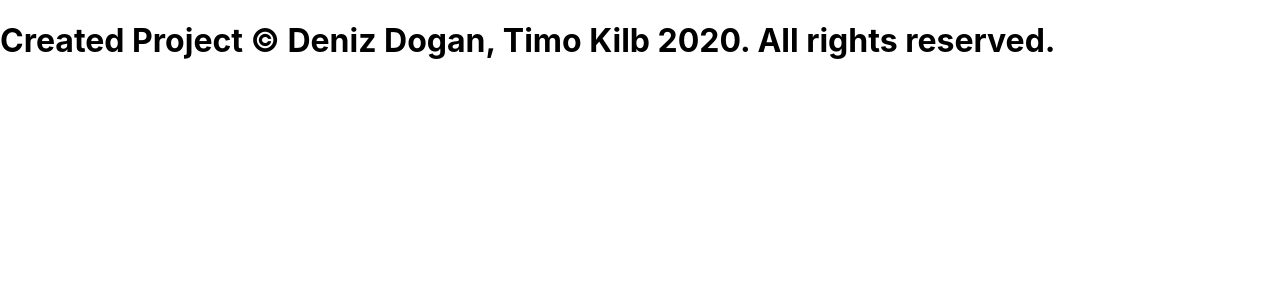
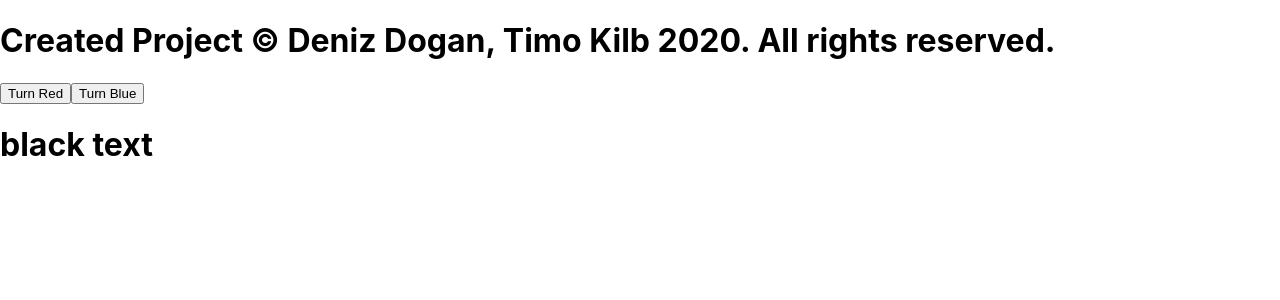
Before and after one commit to nagod/approx-tsp-web-app, a React (Create React App) app: page / in a window 1280 px wide. Shown: the top 300 px of the page. Built offline with nearby package versions, Linux system fonts and the light colour scheme.

Commit message:
established connection between views and app logic

```diff
--- a/src/App.js
+++ b/src/App.js
@@ -1,10 +1,12 @@
 import logo from './logo.svg';
 import './App.css';
+import MainViewContoller from './ViewController/MainViewContoller';
 
 function App() {
   return (
     <div>
         <h1>Created Project © Deniz Dogan, Timo Kilb 2020. All rights reserved.</h1>
+        <MainViewContoller />
     </div>
   );
 }
--- /dev/null
+++ b/src/App/Config.js
@@ -0,0 +1,3 @@
+//
+// Config class
+//
--- a/src/Presenter/MainPresenter.js
+++ b/src/Presenter/MainPresenter.js
@@ -0,0 +1,24 @@
+//
+// Presenter for main module
+// Takes care of module logic and communication between Model, Views and
+// Services i.e. reading files, fetching data and so on.
+//
+
+export default class MainPresenter{
+
+    constructor(viewController){
+        this.viewController = viewController
+        this.handleTurnRedButtonClicked = this.handleTurnRedButtonClicked.bind(this)
+        this.handleTurnBlueButtonClicked = this.handleTurnBlueButtonClicked.bind(this)
+    }
+
+    handleTurnRedButtonClicked(){
+        this.viewController.turnViewRed()
+    }
+
+    handleTurnBlueButtonClicked(){
+        this.viewController.turnViewBlue()
+    }
+
+
+}
--- a/src/View/Button.js
+++ b/src/View/Button.js
@@ -0,0 +1,12 @@
+import React from "react"
+
+export default class Button extends React.Component{
+
+    // Generic Button
+
+    render(){
+        return (
+            <button onClick={() => this.props.handleButtonClicked()}>{this.props.label}</button>
+        )
+    }
+}
--- a/src/ViewController/MainViewContoller.js
+++ b/src/ViewController/MainViewContoller.js
@@ -0,0 +1,57 @@
+//
+// ViewController of main module. Inhibits all views and notifies the presenter of any event.
+//
+
+
+
+
+
+import React from "react"
+import Button from "../View/Button"
+import MainPresenter from "../Presenter/MainPresenter"
+
+export default class MainViewController extends React.Component {
+
+    constructor(){
+
+        super()
+        this.presenter = new MainPresenter(this) // Presenter takes care of app logic
+
+        // Bind this to function so that "this" refers to this object
+        this.handleTurnRedButtonClicked = this.handleTurnRedButtonClicked.bind(this)
+        this.handleTurnBlueButtonClicked = this.handleTurnBlueButtonClicked.bind(this)
+    }
+
+    // Handling events
+
+    handleTurnRedButtonClicked(){
+        this.presenter.handleTurnRedButtonClicked()
+    }
+
+    handleTurnBlueButtonClicked(){
+        this.presenter.handleTurnBlueButtonClicked()
+    }
+
+
+    // Changing the View Functions
+
+    turnViewRed(){
+        document.getElementById("blackText").style.color = "red"
+    }
+
+    turnViewBlue(){
+        document.getElementById("blackText").style.color = "blue"
+    }
+
+    render() {
+
+        return(
+            <div>
+                <Button label="Turn Red" handleButtonClicked={this.handleTurnRedButtonClicked}/>
+                <Button label="Turn Blue" handleButtonClicked={this.handleTurnBlueButtonClicked} />
+                <h1 id="blackText">black text</h1>
+            </div>
+        )
+    }
+
+}
```
Also changed, not shown: src/Model/Edge.js (+12 -0 lines), src/Model/Graph.js (+9 -0 lines), src/Model/Vertex.js (+28 -0 lines), src/Services/FileService.js (+10 -0 lines).
